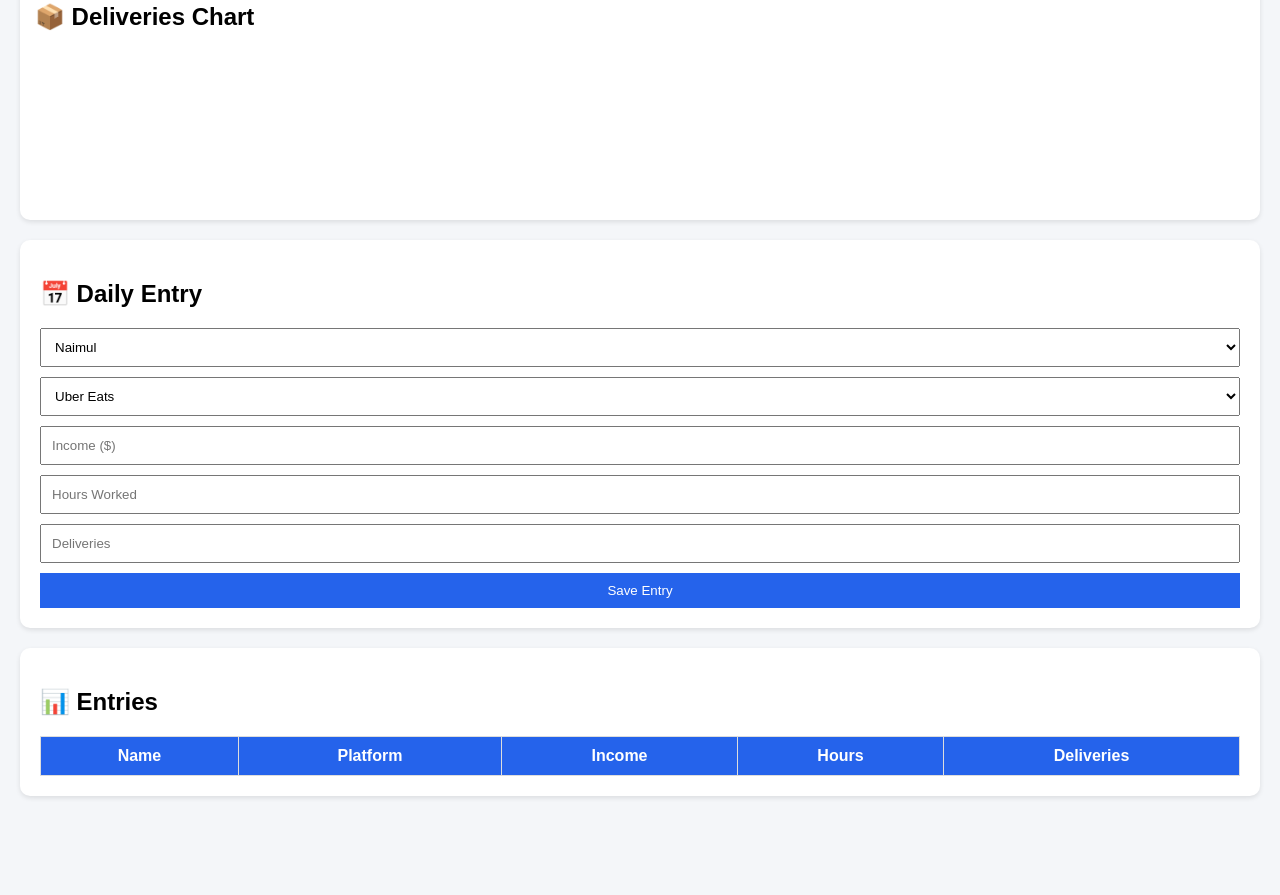
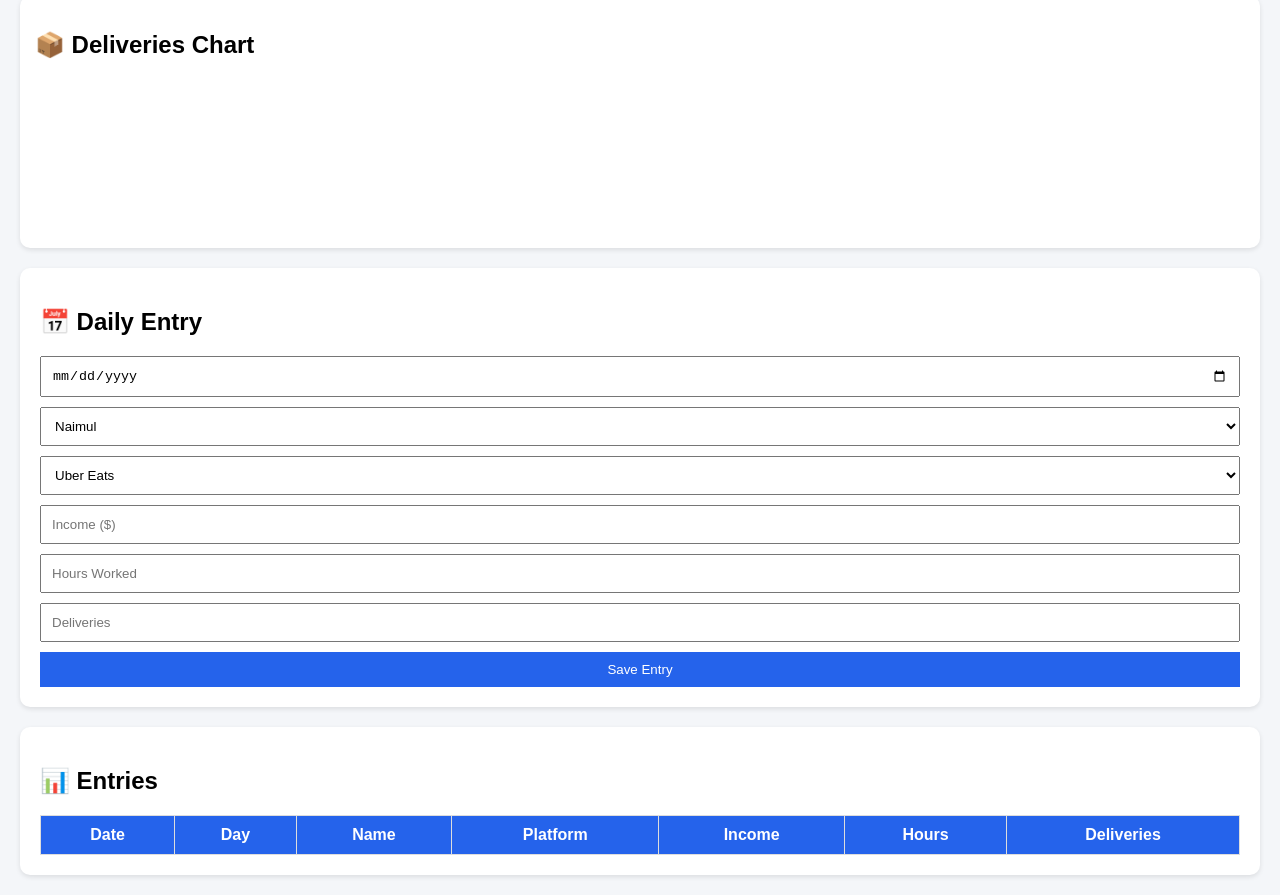
Before and after one commit to Naimul360/the-cash-chase, a plain HTML site: page index.html in a window 1280 px wide. Shown: the part 1357-2252 px from the top of the page. Before the commit the page ends 2173 px from the top, so only its background shows below. Drawn offline with nearby package versions, Linux system fonts and the light colour scheme; no server answers.

Commit message:
Update index.html

```diff
--- a/index.html
+++ b/index.html
@@ -1,10 +1,10 @@
 <!DOCTYPE html>
 <html lang="en">
 <head>
-  <meta charset="UTF-8">
-  <meta name="viewport" content="width=device-width, initial-scale=1.0">
+  <meta charset="UTF-8" />
+  <meta name="viewport" content="width=device-width, initial-scale=1.0" />
   <title>The Cash Chase 2026</title>
-  <link rel="stylesheet" href="style.css">
+  <link rel="stylesheet" href="style.css" />
 </head>
 <body>
 
@@ -35,6 +35,11 @@
     <h2>⏳ Countdown</h2>
     <p id="countdown"></p>
   </div>
+
+  <div class="card">
+    <h2>🚨 Gap Alert</h2>
+    <p id="gapAlert">Loading...</p>
+  </div>
 </section>
 
 <section class="charts">
@@ -57,6 +62,8 @@
 <section class="form-section">
   <h2>📅 Daily Entry</h2>
 
+  <input type="date" id="entryDate" />
+
   <select id="name">
     <option>Naimul</option>
     <option>Ariyan</option>
@@ -69,9 +76,9 @@
     <option>Cash Job</option>
   </select>
 
-  <input type="number" id="income" placeholder="Income ($)">
-  <input type="number" id="hours" placeholder="Hours Worked">
-  <input type="number" id="deliveries" placeholder="Deliveries">
+  <input type="number" id="income" placeholder="Income ($)" />
+  <input type="number" id="hours" placeholder="Hours Worked" />
+  <input type="number" id="deliveries" placeholder="Deliveries" />
 
   <button onclick="saveEntry()">Save Entry</button>
 </section>
@@ -81,6 +88,8 @@
   <table>
     <thead>
       <tr>
+        <th>Date</th>
+        <th>Day</th>
         <th>Name</th>
         <th>Platform</th>
         <th>Income</th>
```
